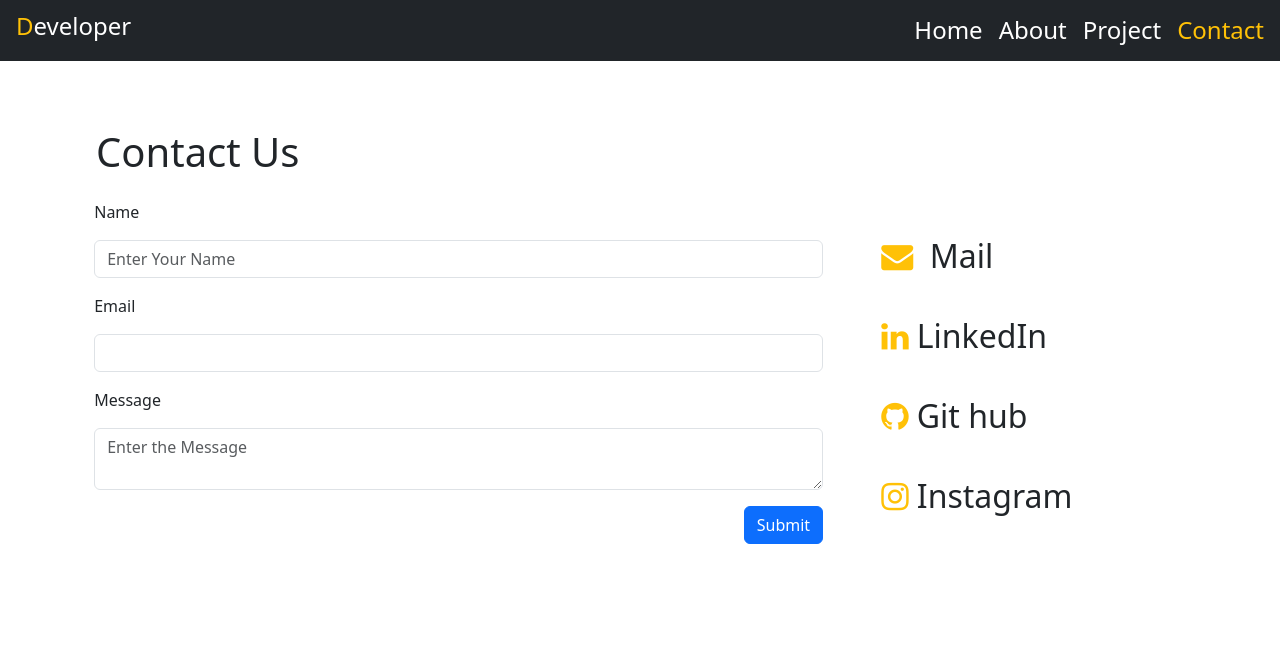
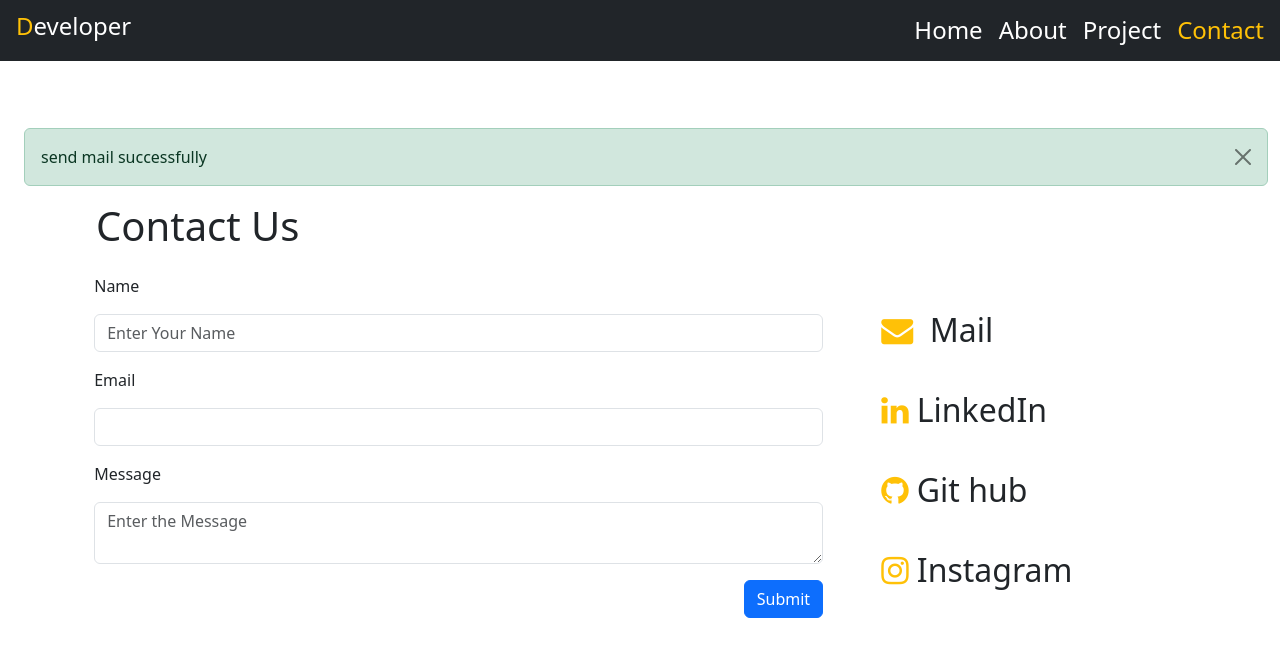
Before and after one commit to Rajapandiyan1/rajapandiyan_portfolio, a React (Create React App) app: page /contact in a window 1280 px wide. Shown: the top 656 px of the page. Built offline with nearby package versions, Linux system fonts and the light colour scheme.

Commit message:
contact add in succes message

```diff
--- a/src/components/Contact.jsx
+++ b/src/components/Contact.jsx
@@ -4,21 +4,31 @@ import emailjs from 'emailjs-com'
 import {motion} from 'framer-motion'
 function Contact(props) {
   let [data,setData]=useState({to_name:'',message:'',email:''});
-
+let [suc,setsuc]=useState(true)
+let [err,seterr]=useState(false)
   useEffect(()=>{
     props.message("contact");
     console.log()
   })
  async function sub(params) {
   let clone=data;
+
   setData({to_name:'',message:'',email:''})
    await emailjs.init('pJdjQkbV3aLx7enpa');
-   await emailjs.send('service_cut4955','template_wd4krr7',clone).then((data)=>{console.log(data)}).catch((e)=>{console.log(e)})
+   await emailjs.send('service_cut4955','template_wd4krr7',clone).then((data)=>{if(data.status){setsuc(true)}else{
+    seterr(true)
+   }}).catch((e)=>{console.log(e)})
+   setTimeout(() => {
+    setsuc(false)
+   }, 5000);
   }
   return (
     <div className='ms-0 me-0 ps-md-5 pt-md-5' style={{minHeight:'86vh',marginTop:'10vh'}}>
       <div className="row me-0 justify-content-center align-items-center">
-
+{suc && <div className='col-12 alert alert-dismissible alert-success me-4'>
+  <div className="btn-close" onClick={()=>{setsuc(false)}}>
+    </div>
+    send mail successfully</div>}
         <div className="col-12 mt-3 mt-md-0">
         <div  className=' col-12 ps-5  h1 fw-6'>Contact Us</div>
         </div>
```
